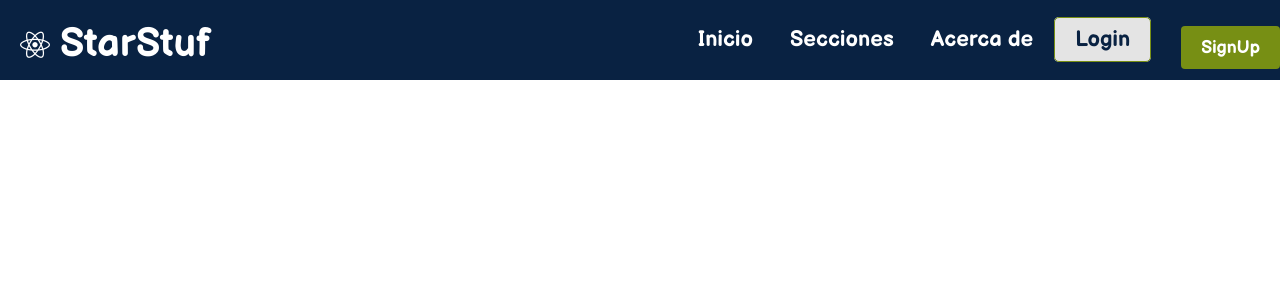
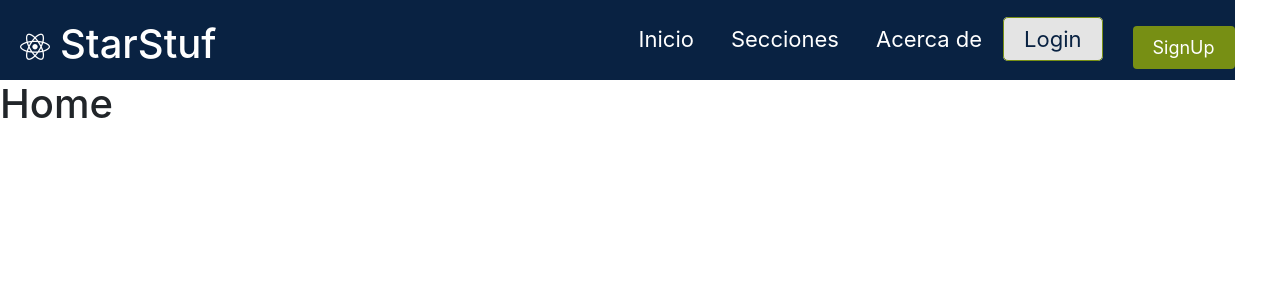
Before and after one commit to mandoni/StarStuff, a React (Create React App) app: page / in a window 1280 px wide. Shown: the top 300 px of the page. Built offline with nearby package versions, Linux system fonts and the light colour scheme.

Commit message:
Routing nav-bar

```diff
--- a/package.json
+++ b/package.json
@@ -9,6 +9,7 @@
     "bootstrap": "^4.6.0",
     "react": "^17.0.1",
     "react-dom": "^17.0.1",
+    "react-router-dom": "^5.2.0",
     "react-scripts": "4.0.2",
     "web-vitals": "^1.1.0"
   },
--- a/src/App.js
+++ b/src/App.js
@@ -1,12 +1,38 @@
-import './App.css';
-import Navbar from "./Components/Navbar/Navbar";
-import './Components/Navbar/Navbar'
+import React from 'react';
+import{
+  BrowserRouter as Router,
+  Switch,
+  Route
+} from "react-router-dom";
+
+import Navbar from './Components/Navbar/Navbar';
+import Home from './Components/Home/Home';
+import Login from './Components/Login/Login';
+import Signup from './Components/Signup/Signup';
 
 function App() {
   return (
-    <div className="App">
-      <Navbar/>
-    </div>
+    <Router>
+      <div className="nav">
+        <Navbar />
+      </div>
+      <div className="body">
+        <Switch>
+          <Route path= "/" exact>
+            <Home />
+          </Route>
+          <Route path= "/home">
+            <Home />
+          </Route>
+          <Route path= "/login">
+            <Login />
+          </Route>
+          <Route path= "/signup">
+            <Signup />
+          </Route>
+        </Switch>
+      </div>
+    </Router>
   );
 }
 
--- /dev/null
+++ b/src/Components/Home/Home.jsx
@@ -0,0 +1,11 @@
+import React from 'react';
+
+const Home = () => {
+    return(
+        <div>
+            <h1>Home</h1>
+        </div>
+    )
+}
+
+export default Home;
--- /dev/null
+++ b/src/Components/Login/Login.js
@@ -0,0 +1,11 @@
+import React from 'react';
+
+const Login = () => {
+    return(
+        <div>
+            <h1>Login</h1>
+        </div>
+    )
+}
+
+export default Login;
--- a/src/Components/Navbar/MenuItem.js
+++ b/src/Components/Navbar/MenuItem.js
@@ -1,7 +1,8 @@
+
 export const MenuItems = [
     {
         title:'Inicio',
-        url:'#',
+        url:'/home',
         cName: 'nav-links'
     },
     {
@@ -16,7 +17,7 @@ export const MenuItems = [
     },
     {
         title:'Login',
-        url:'#',
+        url: '/login',
         cName: 'nav-links-login'
     },
     {
--- a/src/Components/Navbar/Navbar.js
+++ b/src/Components/Navbar/Navbar.js
@@ -3,6 +3,7 @@ import {MenuItems} from "./MenuItem"
 import 'bootstrap/dist/css/bootstrap.css';
 import './Navbar.css'
 import {Button} from "../Button"
+import { Link } from "react-router-dom";
 
 class Navbar extends Component {
     state= { clicked: false }
@@ -30,7 +31,7 @@ class Navbar extends Component {
                     })}
 
                 </ul>
-                <Button className="boton">SignUp</Button>
+                <Link to="signup"><Button className="boton">SignUp</Button></Link>
             </nav>
         )
     }
--- /dev/null
+++ b/src/Components/Signup/Signup.jsx
@@ -0,0 +1,11 @@
+import React from 'react';
+
+const Signup = () => {
+    return(
+        <div>
+            <h1>Signup</h1>
+        </div>
+    )
+}
+
+export default Signup;
```
Also changed, not shown: src/Components/Home/Home.css (added), src/Components/Login/Login.css (added), src/Components/Signup/Signup.css (added), src/index.js (line endings or trailing spaces), 1 other file (tests, documents, lock files or other folders).
